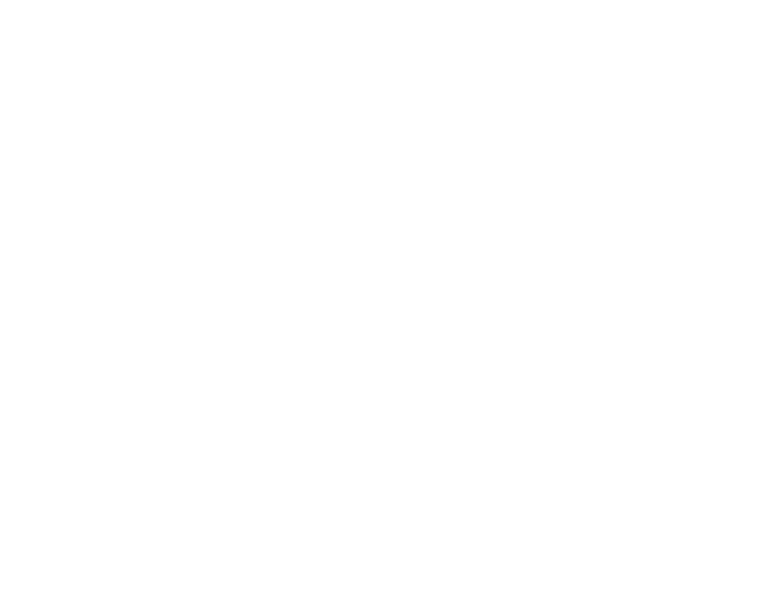
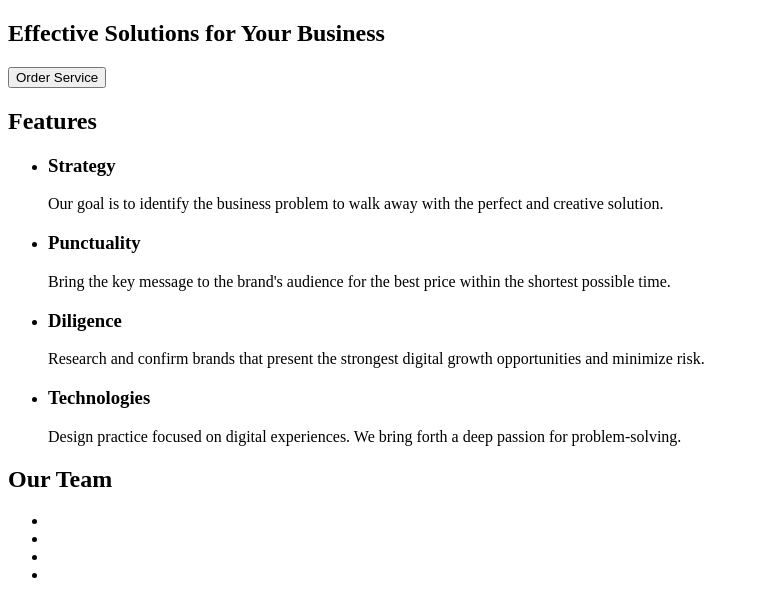
Before and after one commit to yatsenko-rusana/goit-markup-hw-01, a plain HTML site: page index.html in a window 1280 px wide. Shown: the whole page, without its empty margins (0-759 px from the left). Drawn offline with Linux system fonts and the light colour scheme.

Commit message:
Наповнення контентом з макету

```diff
--- a/index.html
+++ b/index.html
@@ -2,13 +2,72 @@
 <html lang="en">
   <head>
     <!-- Службова інформація -->
-    <meta charset="utf-8" />
-    <title></title>
+    <meta charset="UTF-8" />
+    <meta name="viewport" content="width=device-width, initial-scale=1.0" />
+    <title>Document</title>
   </head>
+
   <body>
     <!-- Вміст -->
     <header></header>
-    <main></main>
+    <main>
+      <section>
+        <h1>Effective Solutions for Your Business</h1>
+        <button type="button">Order Service</button>
+      </section>
+
+      <section>
+        <h2>Features</h2>
+        <ul>
+          <li>
+            <h3>Strategy</h3>
+            <p>
+              Our goal is to identify the business problem to walk away with the
+              perfect and creative solution.
+            </p>
+          </li>
+          <li>
+            <h3>Punctuality</h3>
+            <p>
+              Bring the key message to the brand's audience for the best price
+              within the shortest possible time.
+            </p>
+          </li>
+          <li>
+            <h3>Diligence</h3>
+            <p>
+              Research and confirm brands that present the strongest digital
+              growth opportunities and minimize risk.
+            </p>
+          </li>
+          <li>
+            <h3>Technologies</h3>
+            <p>
+              Design practice focused on digital experiences. We bring forth a
+              deep passion for problem-solving.
+            </p>
+          </li>
+        </ul>
+      </section>
+
+      <section>
+        <h2>Our Team</h2>
+        <ul>
+          <li>
+            <img />
+          </li>
+          <li>
+            <img />
+          </li>
+          <li>
+            <img />
+          </li>
+          <li>
+            <img />
+          </li>
+        </ul>
+      </section>
+    </main>
     <footer></footer>
   </body>
 </html>
```
